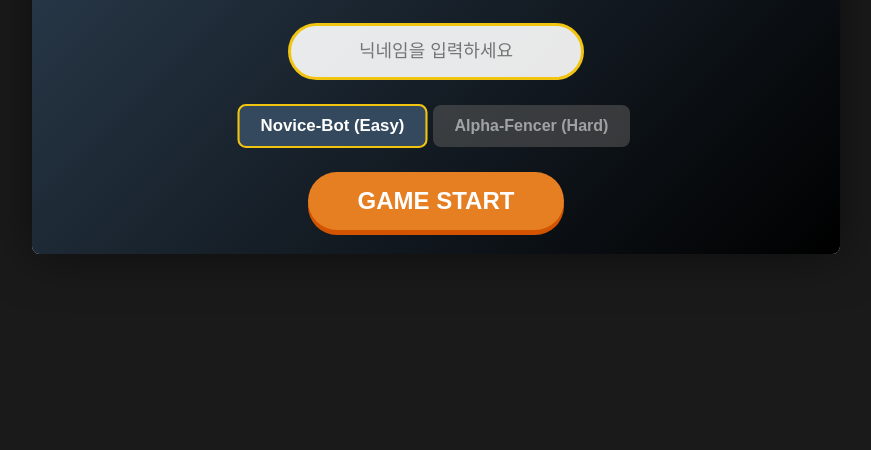
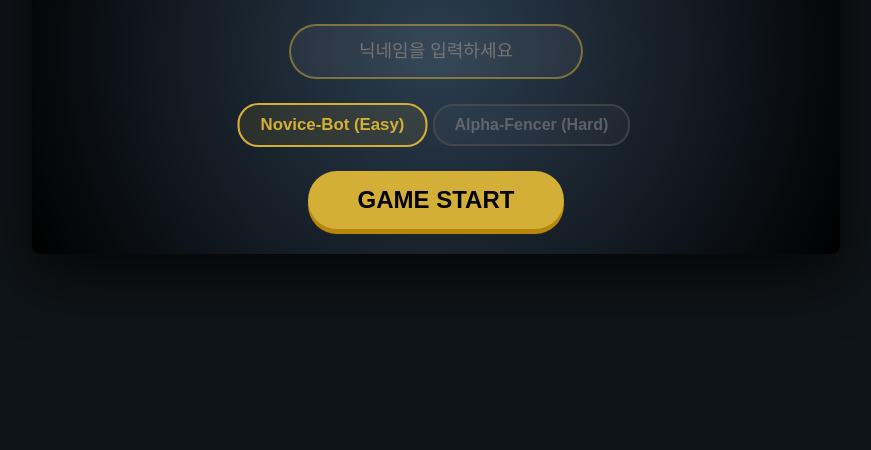
Before and after one commit to s97033616-web/fencing, a plain HTML site: page index.html in a window 1280 px wide. Shown: the part 350-800 px from the top of the page, without its empty margins (204-1075 px from the left). Drawn offline with Linux system fonts and the light colour scheme.

Commit message:
style.css

```diff
--- a/style.css
+++ b/style.css
@@ -1,7 +1,7 @@
 /* 기본 배경 및 폰트 설정 */
 body {
     margin: 0;
-    background: #1a1a1a;
+    background: #0f1418; /* 더 깊이감 있는 다크 네이비 블랙 */
     display: flex;
     justify-content: center;
     align-items: center;
@@ -13,16 +13,16 @@ body {
 
 #game-container {
     position: relative;
-    box-shadow: 0 0 50px rgba(0,0,0,0.5);
-    background: #fff;
+    box-shadow: 0 20px 60px rgba(0,0,0,0.7); /* 그림자를 더 깊게 */
+    background: #000; /* 컨테이너 배경 블랙 */
     border-radius: 8px;
     overflow: hidden;
 }
 
 canvas {
     display: block;
-    background: #ffffff;
-    border: 4px solid #555;
+    background: #e0e0e0; /* 펜싱 경기장(Piste) 느낌의 밝은 회색 */
+    border: 4px solid #333;
     border-radius: 8px;
 }
 
@@ -37,47 +37,58 @@ canvas {
     flex-direction: column;
     justify-content: center;
     align-items: center;
-    background: linear-gradient(135deg, #2c3e50, #000000);
-    z-index: 30; /* 가장 위에 배치 */
+    /* 고급스러운 방사형 그라데이션 */
+    background: radial-gradient(circle at center, #2c3e50 0%, #000000 100%);
+    z-index: 30;
 }
 
 #lobby-layer h1 {
     font-size: 60px;
-    color: #f1c40f;
+    color: #d4af37; /* 클래식 골드 */
     margin-bottom: 40px;
-    text-shadow: 4px 4px 0px #c0392b;
-    letter-spacing: 5px;
+    /* 그림자를 금색 광택 느낌으로 수정 */
+    text-shadow: 0px 4px 15px rgba(212, 175, 55, 0.4);
+    letter-spacing: 8px;
 }
 
 #nickname-input {
     padding: 15px 20px;
     font-size: 18px;
     border-radius: 30px;
-    border: 3px solid #f1c40f;
+    border: 2px solid rgba(212, 175, 55, 0.5); /* 은은한 골드 테두리 */
     margin-bottom: 25px;
     text-align: center;
     width: 250px;
     outline: none;
-    background: rgba(255, 255, 255, 0.9);
+    background: rgba(255, 255, 255, 0.05); /* 반투명 배경 */
+    color: white; /* 텍스트 흰색 */
+    transition: all 0.3s ease;
+}
+
+#nickname-input:focus {
+    border-color: #d4af37;
+    background: rgba(255, 255, 255, 0.1);
 }
 
 #start-game-btn {
-    background: #e67e22;
+    background: #d4af37; /* 골드 메인 */
     padding: 15px 50px;
     font-size: 24px;
     border-radius: 30px;
-    box-shadow: 0 5px 0 #d35400;
+    box-shadow: 0 5px 0 #b8860b; /* 다크 골드 그림자 */
+    color: #000; /* 텍스트는 블랙으로 대비 */
+    font-weight: 900;
 }
 
 #start-game-btn:hover {
-    background: #f39c12;
+    background: #f1c40f; /* 밝은 골드 */
     transform: translateY(-2px);
-    box-shadow: 0 7px 0 #d35400;
+    box-shadow: 0 7px 0 #b8860b;
 }
 
 #start-game-btn:active {
     transform: translateY(3px);
-    box-shadow: 0 2px 0 #d35400;
+    box-shadow: 0 2px 0 #b8860b;
 }
 
 /* --- 결과창 & 준비창 레이어 --- */
@@ -87,18 +98,20 @@ canvas {
     left: 0;
     width: 100%;
     height: 100%;
-    display: none; /* JS에서 flex로 전환 */
+    display: none;
     flex-direction: column;
     justify-content: center;
     align-items: center;
-    background: rgba(0, 0, 0, 0.8);
+    background: rgba(0, 0, 0, 0.85); /* 조금 더 어둡게 */
+    backdrop-filter: blur(5px); /* 배경 흐림 효과 추가 */
     z-index: 20;
 }
 
 h2 {
     font-size: 44px;
     margin-bottom: 20px;
-    text-shadow: 2px 2px 10px rgba(0,0,0,0.5);
+    color: #ffffff;
+    text-shadow: 0 0 20px rgba(255,255,255,0.2);
 }
 
 button {
@@ -112,28 +125,28 @@ button {
     color: white;
 }
 
-/* Play Again 버튼 (파란색) */
+/* Play Again 버튼 (고급스러운 블루) */
 #play-again-btn {
-    background: #3498db;
+    background: #2980b9;
     margin-top: 20px;
 }
 #play-again-btn:hover {
-    background: #2980b9;
+    background: #3498db;
     transform: scale(1.05);
 }
 
-/* READY 버튼 (초록색) */
+/* READY 버튼 (세련된 그린) */
 #ready-btn {
-    background: #2ecc71;
+    background: #27ae60;
 }
 #ready-btn:hover {
-    background: #27ae60;
+    background: #2ecc71;
     transform: scale(1.05);
 }
 
 #ai-ready-status {
     margin-top: 20px;
-    color: #ecf0f1;
+    color: #bdc3c7;
     font-size: 16px;
     font-style: italic;
 }
@@ -141,6 +154,7 @@ button {
 #restart-hint {
     margin-top: 10px;
     font-weight: normal;
+    color: #7f8c8d;
 }
 
 /* 조작 안내 정보 */
@@ -149,9 +163,10 @@ button {
     bottom: -50px;
     width: 100%;
     text-align: center;
-    color: #666;
+    color: #888;
     font-size: 14px;
 }
+
 .difficulty-selection {
     display: flex;
     gap: 10px;
@@ -161,14 +176,17 @@ button {
 .diff-btn {
     padding: 10px 20px;
     font-size: 16px;
-    background: #555;
-    border: 2px solid transparent;
+    background: rgba(255, 255, 255, 0.05);
+    border: 2px solid #555;
+    color: #888;
+    border-radius: 20px; /* 버튼과 통일감 */
     opacity: 0.6;
 }
 
 .diff-btn.active {
     opacity: 1;
-    border-color: #f1c40f;
-    background: #34495e;
+    border-color: #d4af37;
+    color: #d4af37;
+    background: rgba(212, 175, 55, 0.1);
     transform: scale(1.05);
 }
```
